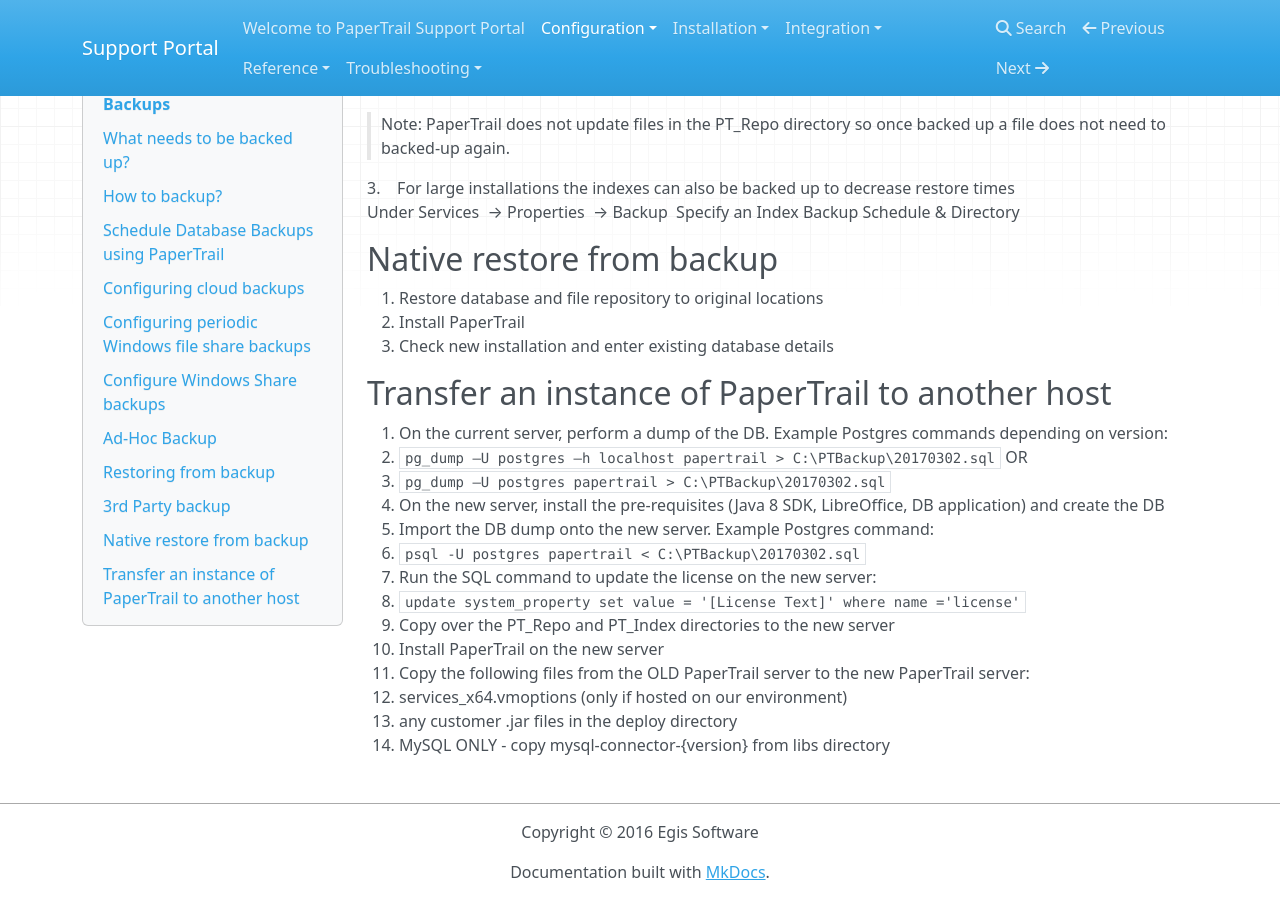
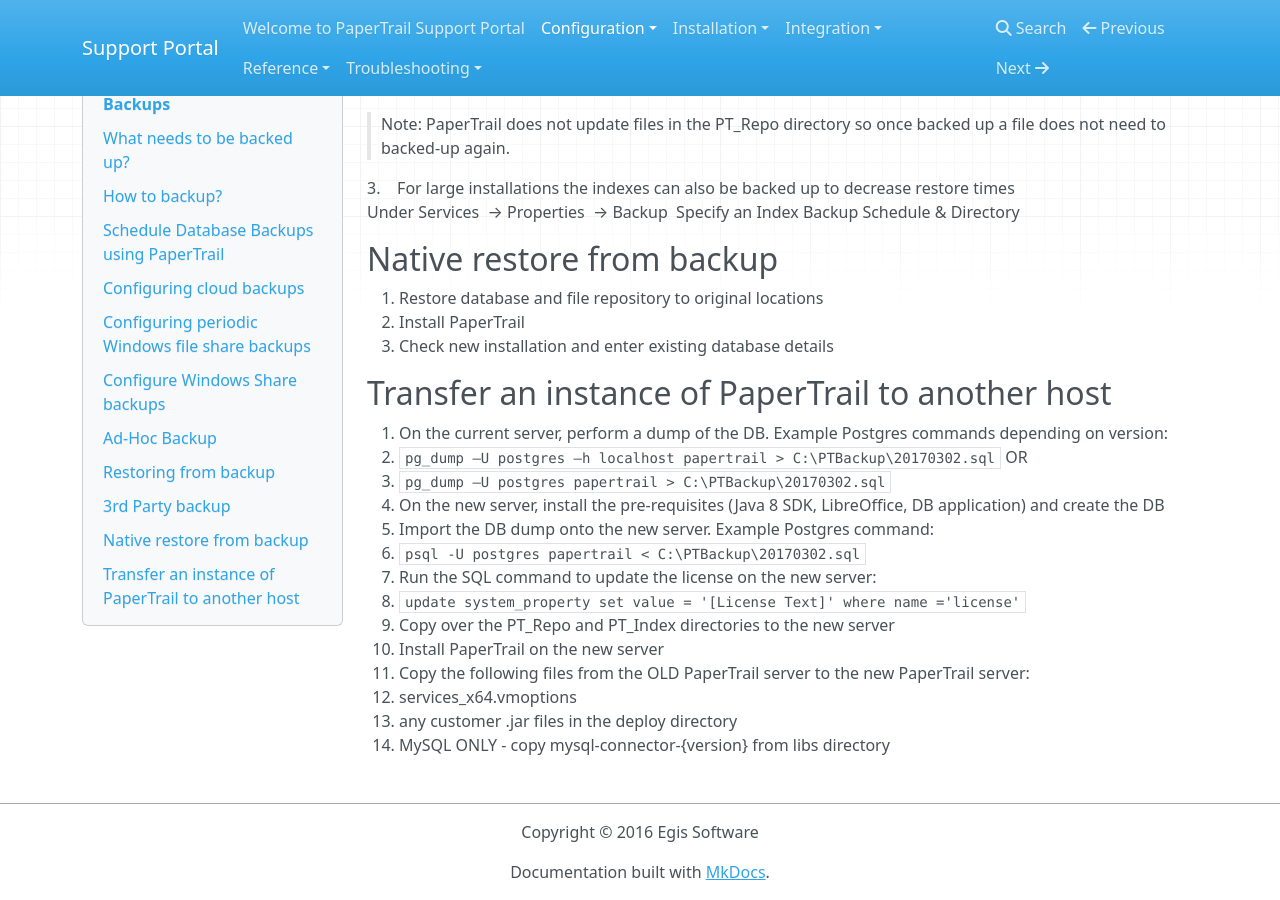
Before and after one commit to ryanegis/support-portal, an MkDocs documentation site: the page built from docs/Configuration/Backups.md, in a window 1280 px wide and 900 px high, scrolled down 1976 px. Built offline with MkDocs 1.6.1, drawn with Linux system fonts in a browser that asks for light colours; nearby versions of some CDN libraries; old or Windows-style settings are respelled for this version of MkDocs.

Commit message:
Update Backups.md

```diff
--- a/docs/Configuration/Backups.md
+++ b/docs/Configuration/Backups.md
@@ -141,6 +141,6 @@ Native restore from backup
 5. Copy over the PT_Repo and PT_Index directories to the new server
 6. Install PaperTrail on the new server
 7. Copy the following files from the OLD PaperTrail server to the new PaperTrail server:
- * services_x64.vmoptions (only if hosted on our environment)
+ * services_x64.vmoptions
  * any customer .jar files in the deploy directory
  * MySQL ONLY - copy mysql-connector-{version} from libs directory
```
